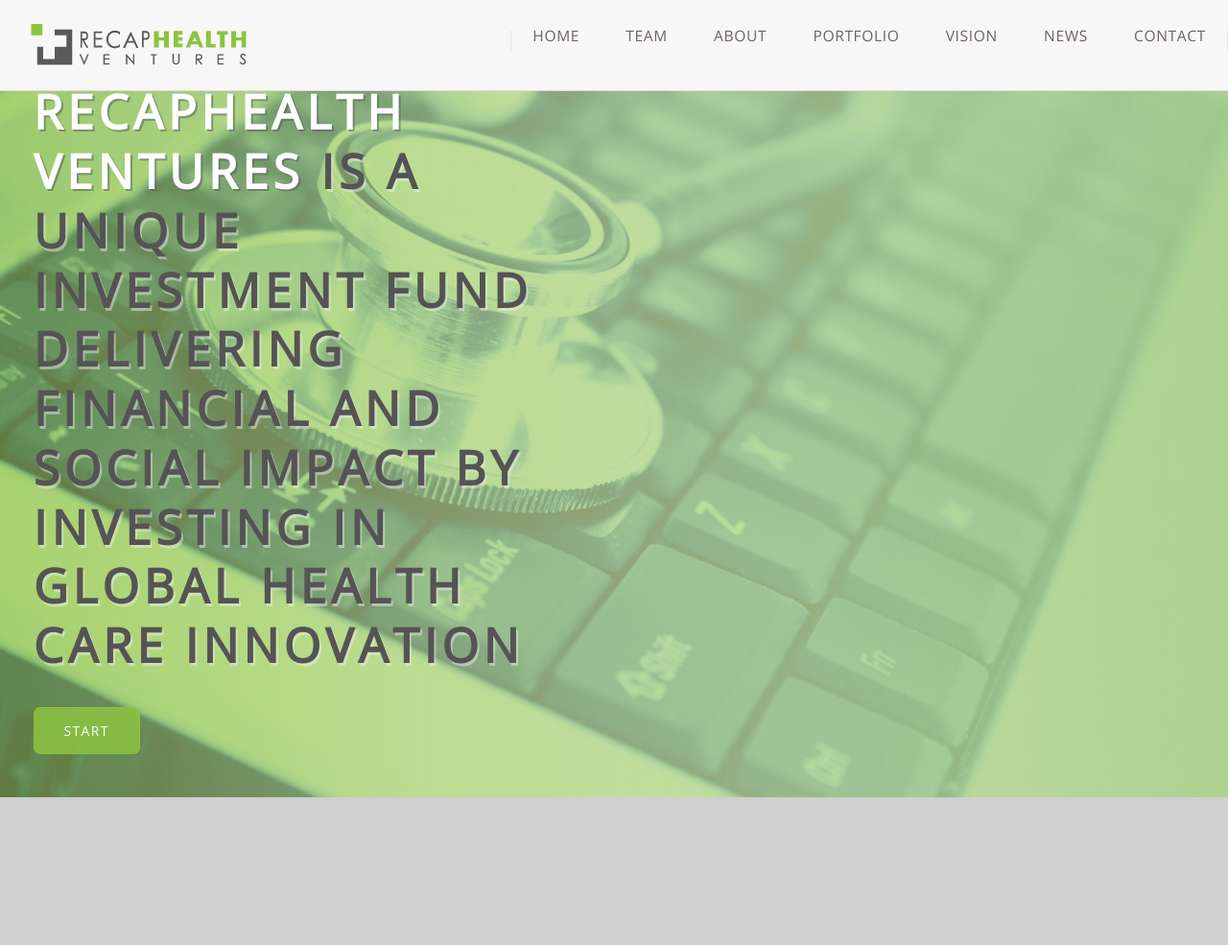
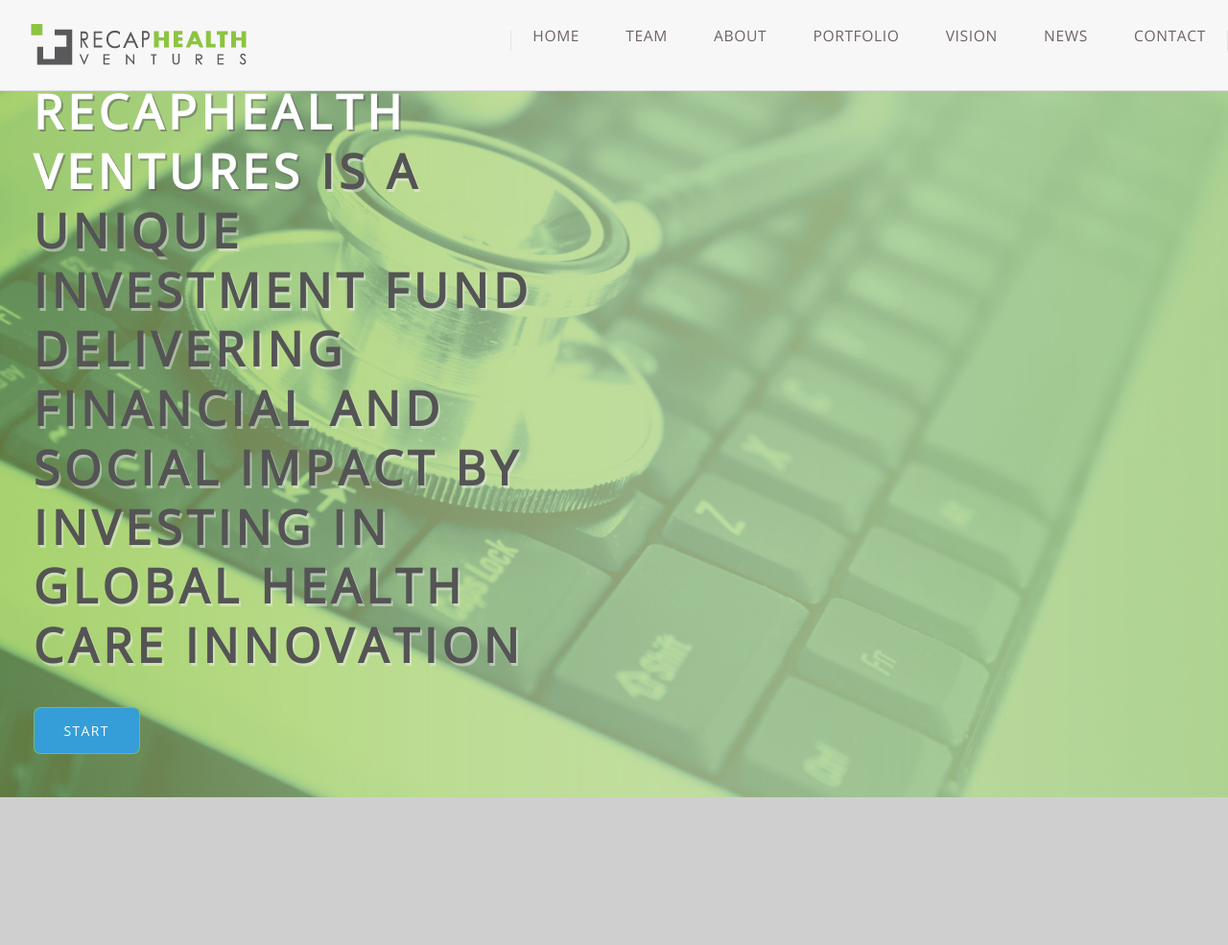
Before and after one commit to MelHub/recaphealthwp, a PHP site: page / in a window 1280 px wide. Shown: the top 985 px of the page at 96% size. Run offline with PHP 8.4, Linux system fonts and the light colour scheme.

Commit message:
button color

```diff
--- a/css/style.css
+++ b/css/style.css
@@ -696,7 +696,7 @@
 			cursor: pointer;
 			outline: 0;
 			border: 1px solid rgba(140, 196, 66, 0.8);
-			background-color: rgba(140, 196, 66, 0.83);
+			background-color: rgba(53, 157, 216, 1);
 		}
 
 			.button:hover
@@ -1272,8 +1272,8 @@
 
 				background-repeat: no-repeat;
 				background-position: top right;
-				background: #1C0920;
-			display: block;
+				background: rgba(96, 96, 96, .6);
+				display: block;
 				position: absolute;
 				left: 0;
 				top: 0;
```
